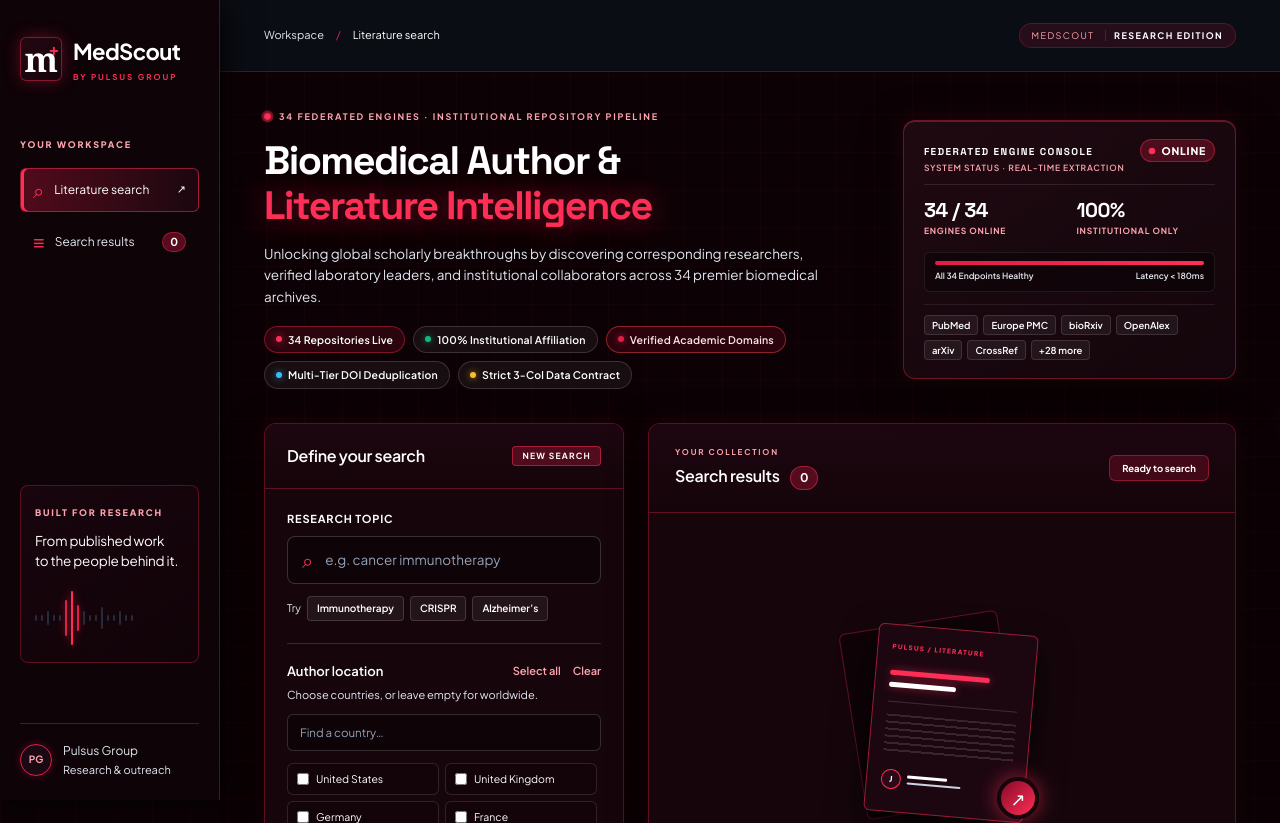
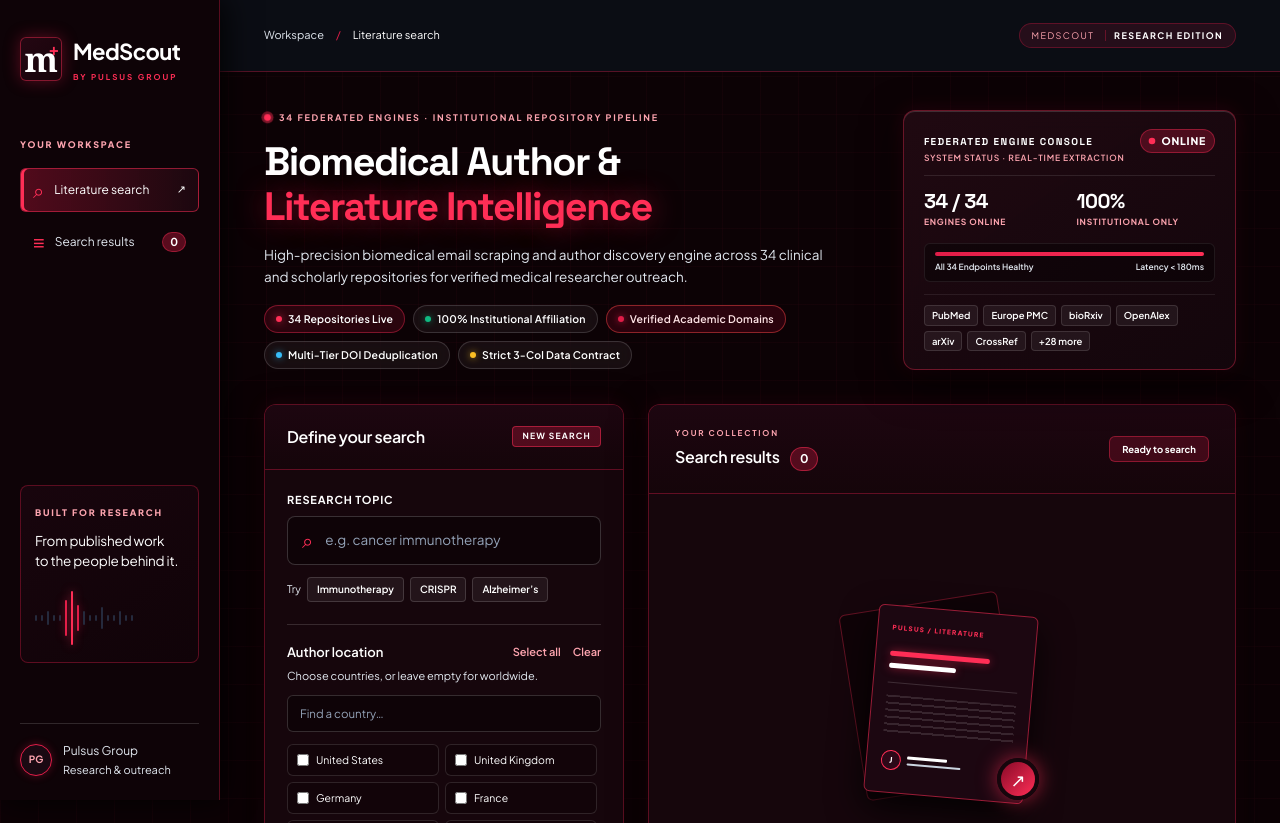
Before and after one commit to Nitro-Builds-Yash/Pulsus-MedScout, a Flask app: page / in a window 1280 px wide. Shown: the top 823 px of the page. Run offline with Flask 3, Linux system fonts and the light colour scheme; some libraries are stand-ins or nearby versions.

Commit message:
feat(ui): update hero description with medical author email scraping focus

```diff
--- a/WS2.0/templates/index.html
+++ b/WS2.0/templates/index.html
@@ -24,7 +24,7 @@
         <div class="intro-main">
           <div class="eyebrow"><span class="pulse-ruby"></span> 34 FEDERATED ENGINES · INSTITUTIONAL REPOSITORY PIPELINE</div>
           <h1>Biomedical Author &amp;<br><em>Literature Intelligence</em></h1>
-          <p>Unlocking global scholarly breakthroughs by discovering corresponding researchers, verified laboratory leaders, and institutional collaborators across 34 premier biomedical archives.</p>
+          <p>High-precision biomedical email scraping and author discovery engine across 34 clinical and scholarly repositories for verified medical researcher outreach.</p>
           <div class="engine-badges-row">
             <span class="engine-badge highlight"><span class="badge-dot ruby"></span> 34 Repositories Live</span>
             <span class="engine-badge"><span class="badge-dot emerald"></span> 100% Institutional Affiliation</span>
```
